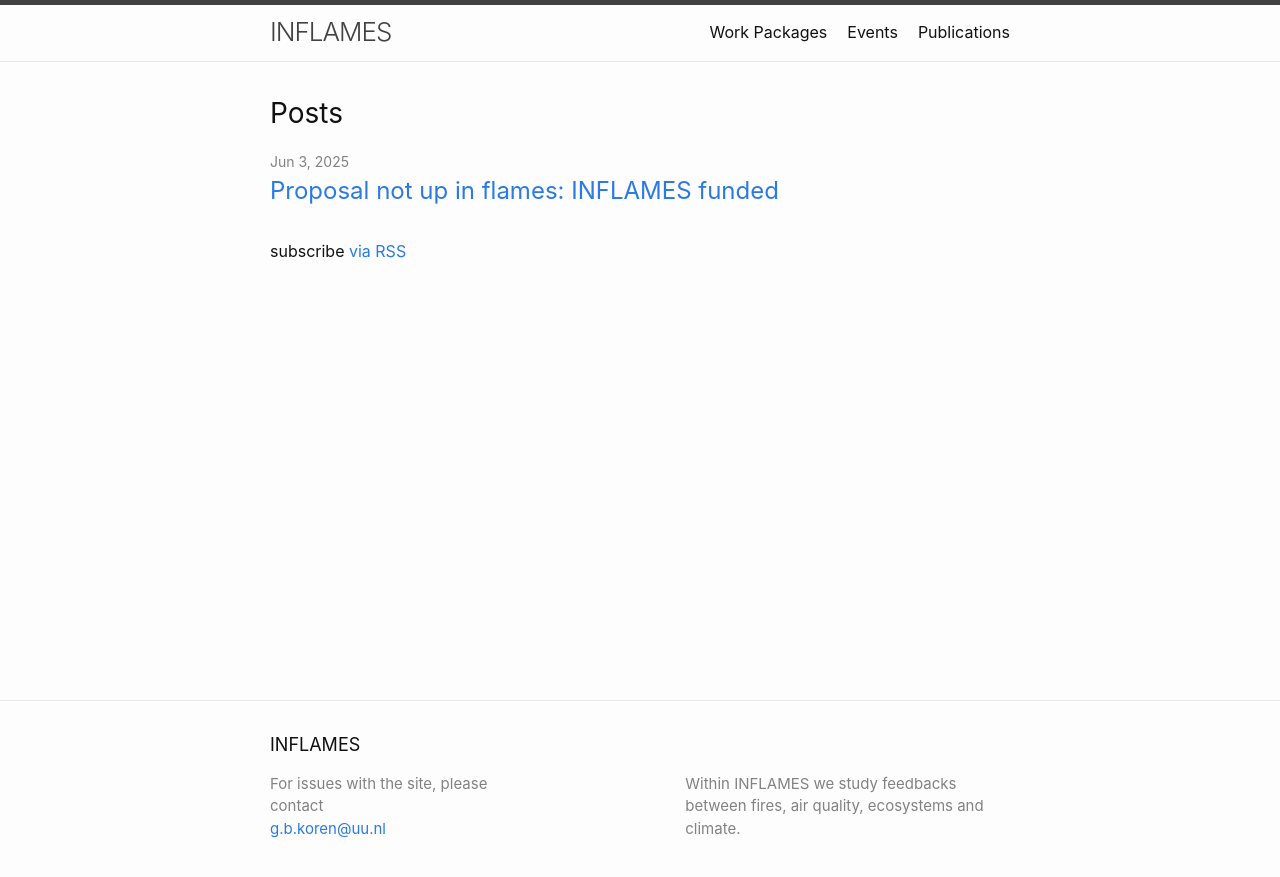
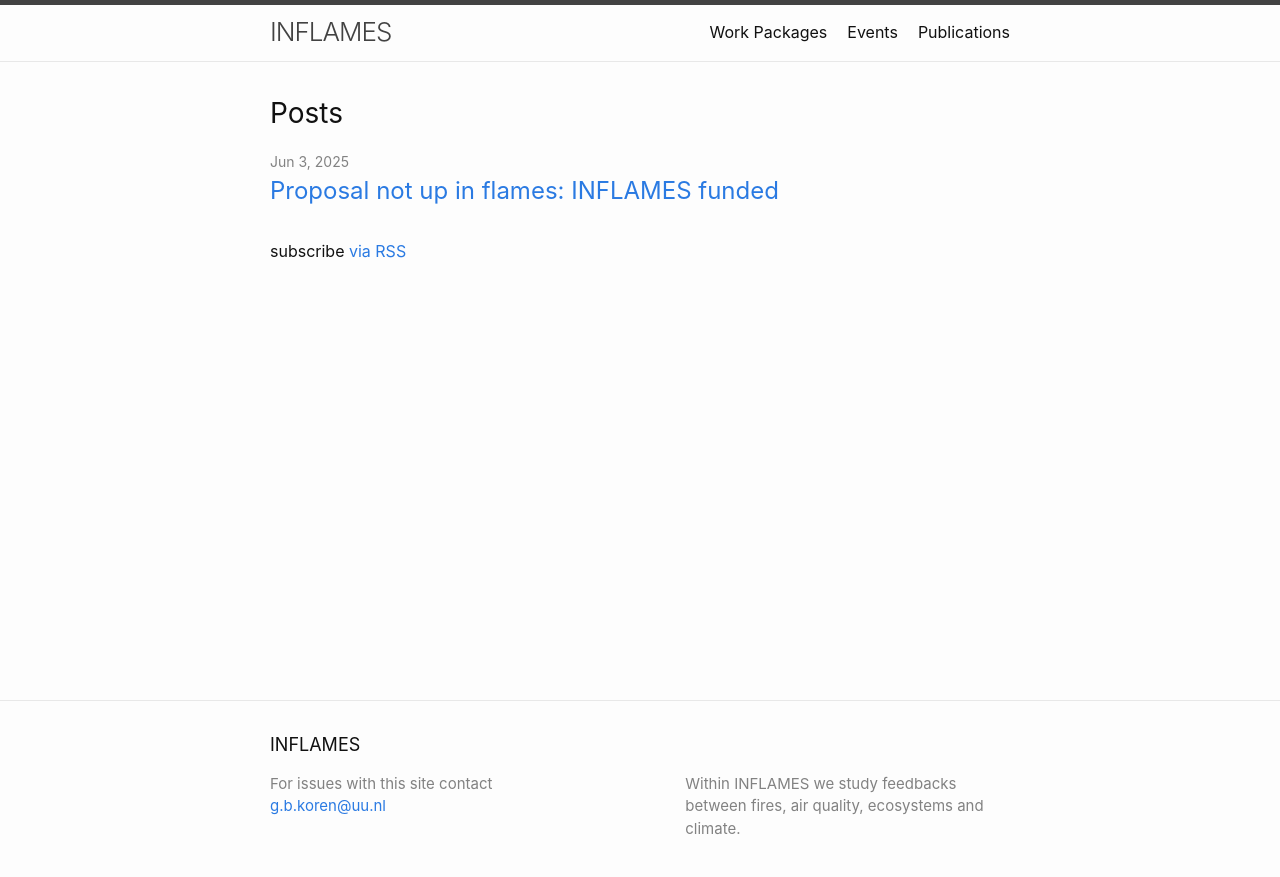
Before and after one commit to inflames-project/inflames-project.github.io, a Jekyll site: the page built from index.md, in a window 1280 px wide. Shown: the top 877 px of the page. Built offline with Jekyll 4.4.1, drawn with Linux system fonts in a browser that asks for light colours.

Commit message:
Update _config.yml

```diff
--- a/_config.yml
+++ b/_config.yml
@@ -1,5 +1,5 @@
 title: INFLAMES
-author: For issues with the site, please contact
+author: For issues with this site contact
 email: g.b.koren@uu.nl
 description: > # this means to ignore newlines until "twitter_username:"
   Within INFLAMES we study feedbacks between fires, air quality, ecosystems and climate.
```
